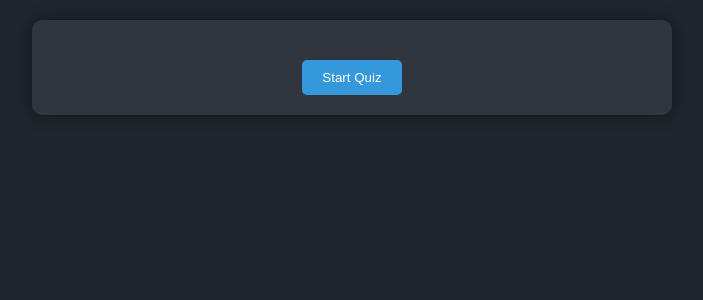
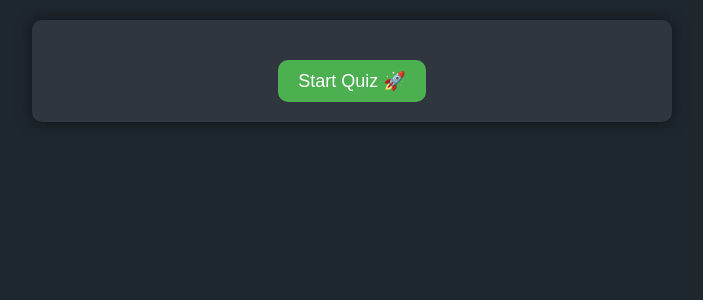
Before and after one commit to vikarnjha/React-Quiz-App, a React (Vite) app in the folder react-quiz-app/: page / in a window 1280 px wide. Shown: the top 300 px of the page, without its empty margins (288-991 px from the left). Built offline with nearby package versions, Linux system fonts and the light colour scheme.

Commit message:
added restart quiz button

```diff
--- a/react-quiz-app/src/components/Quiz.css
+++ b/react-quiz-app/src/components/Quiz.css
@@ -101,6 +101,34 @@ body {
     color: #f1c40f;
   }
 
+  .option {
+    cursor: pointer;
+  }
+  .correct {
+    background-color: green;
+    color: white;
+  }
+  .wrong {
+    background-color: red;
+    color: white;
+  }
+  .timer {
+    font-size: 18px;
+    color: red;
+    margin-top: 10px;
+  }
+  .start-btn, .restart-btn {
+    padding: 10px 20px;
+    background: #4CAF50;
+    color: white;
+    cursor: pointer;
+    border: none;
+    border-radius: 10px;
+    font-size: 18px;
+    margin-top: 20px;
+  }
+
+
   @media screen and (max-width: 768px) {
     .container {
       padding: 15px;
--- a/react-quiz-app/src/components/Quiz.jsx
+++ b/react-quiz-app/src/components/Quiz.jsx
@@ -40,26 +40,32 @@ const Quiz = () => {
 
   const startHandler = () => {
     setStartQuiz(true);
-    setTimer(10); // Reset Timer
+    setIndex(0);
+    setScore(0);
+    setSelectedAnswer(null);
+    setLock(false);
+    setShowResult(false);
+    setTimer(10);
   };
 
   const checkAnswer = (option) => {
     if (!lock) {
       setSelectedAnswer(option);
       setLock(true);
-      if (option === questions.answer) {
+      if (option === quizData[index].answer) {
         setScore(score + 1);
       }
     }
   };
-
-  const questions = quizData[index];
 
   if (showResult) {
     return (
       <div className="container">
         <h1>Quiz Completed!</h1>
         <div className="score">Your Final Score: {score}</div>
+        <button className="restart-btn" onClick={startHandler}>
+          Restart Quiz 🔄
+        </button>
       </div>
     );
   }
@@ -69,22 +75,22 @@ const Quiz = () => {
       <div className="container">
         {!startQuiz ? (
           <button className="start-btn" onClick={startHandler}>
-            Start Quiz
+            Start Quiz 🚀
           </button>
         ) : (
           <>
             <h1>Quiz App</h1>
             <hr />
             <h2>
-              {index + 1}. {questions.question}
+              {index + 1}. {quizData[index].question}
             </h2>
             <ul>
-              {questions.options.map((option, i) => (
+              {quizData[index].options.map((option, i) => (
                 <li
                   key={i}
                   className={
                     lock
-                      ? option === questions.answer
+                      ? option === quizData[index].answer
                         ? "correct"
                         : selectedAnswer === option
                         ? "wrong"
@@ -97,7 +103,10 @@ const Quiz = () => {
                 </li>
               ))}
             </ul>
-            <button disabled={selectedAnswer === null} onClick={() => setLock(true)}>
+            <button
+              disabled={selectedAnswer === null}
+              onClick={() => setLock(true)}
+            >
               Next
             </button>
             <div className="index">
```
